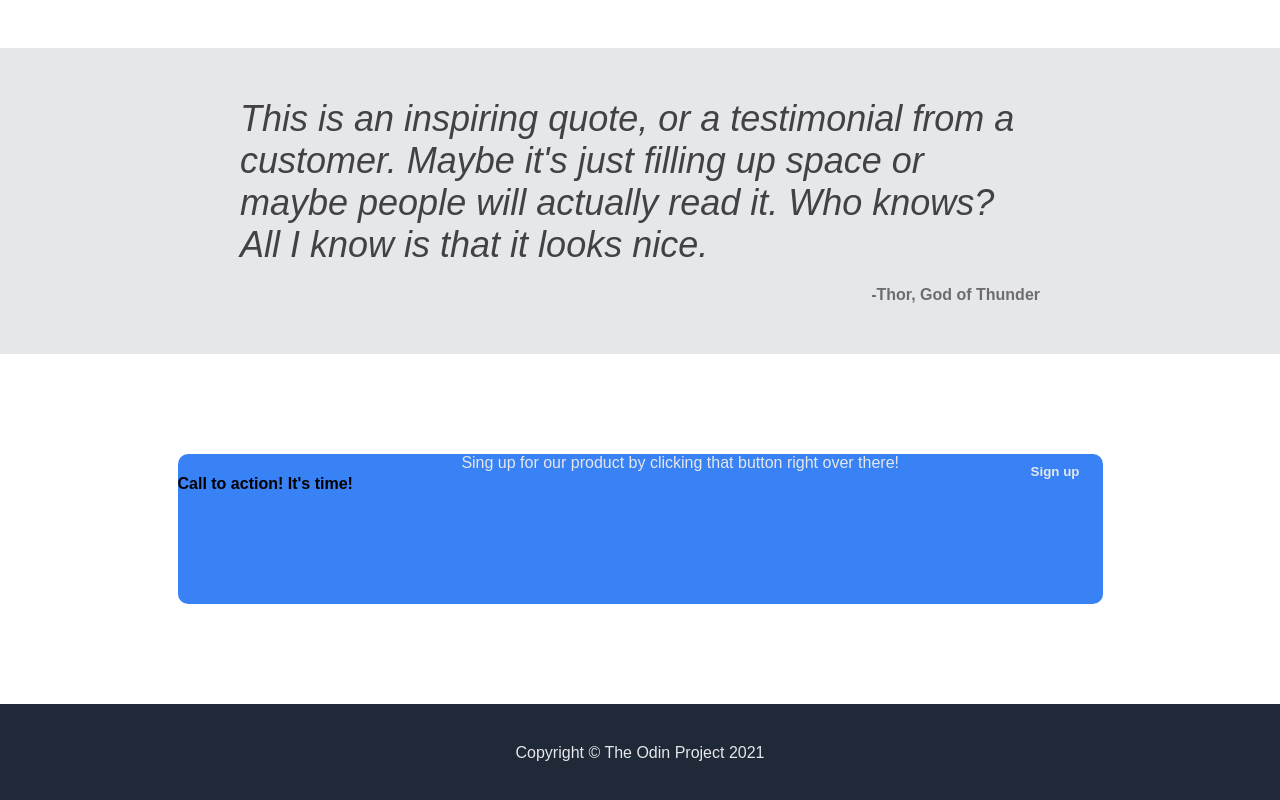
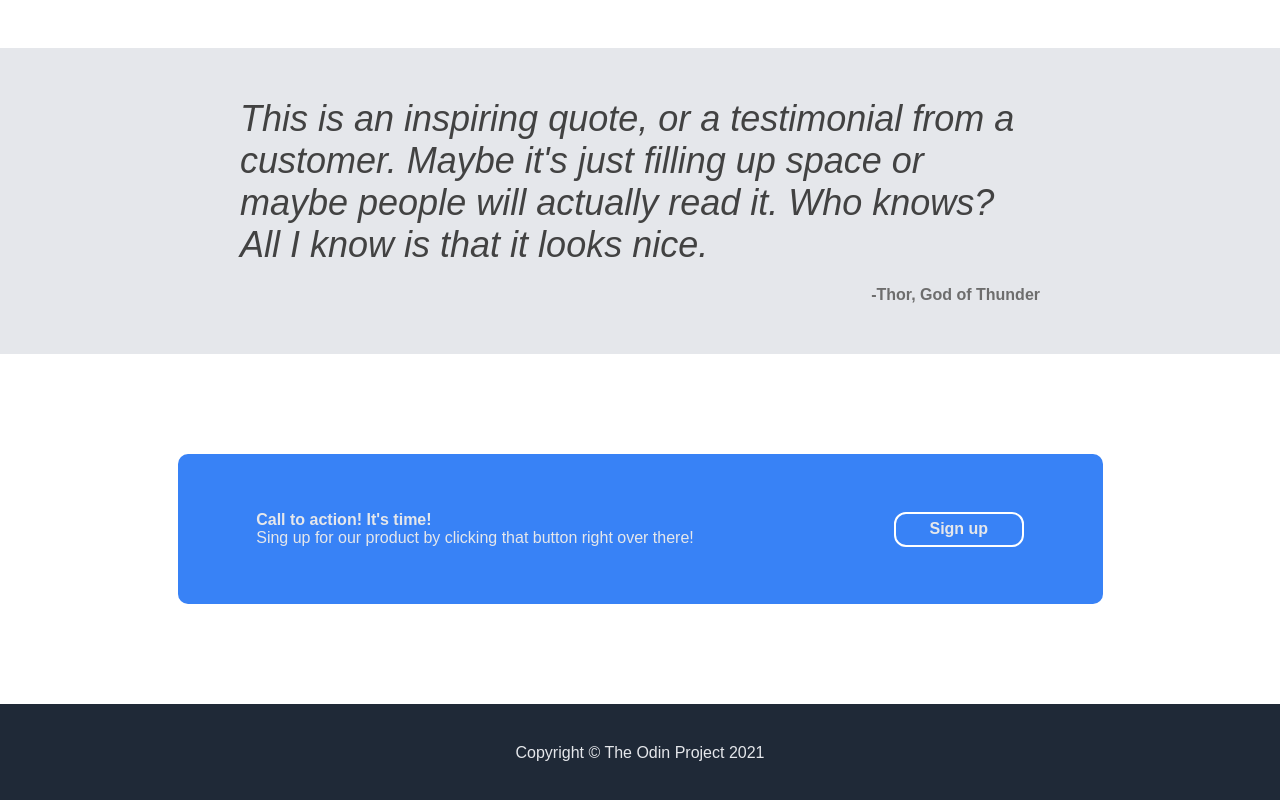
Before and after one commit to gitromantics/odinwebsitetask, a plain HTML site: page Index.html in a window 1280 px wide. Shown: the part 932-1732 px from the top of the page. Drawn offline with Linux system fonts and the light colour scheme.

Commit message:
Aligned and styled fourth section

```diff
--- a/Index.html
+++ b/Index.html
@@ -52,9 +52,11 @@
 </div>
 <div class="fourthsection">
     <div class="fourbox">
-<h4>Call to action! It's time!</h4>
-<p>Sing up for our product by clicking that button right over there!</p>
-<button class="buttonstyle">Sign up</button>
+        <div class="fourtext">
+            <h4>Call to action! It's time!</h4>
+                <p>Sing up for our product by clicking that button right over there!</p>
+        </div>
+<button class="buttonstyle2">Sign up</button>
     </div>
 </div>
 <div class="footer">
--- a/style.css
+++ b/style.css
@@ -6,7 +6,7 @@ body {
 
 }
 
-p, h2, h3, ol {
+p, h2, h3, h4, ol {
     color: #e5e7eb;
     margin: 0;
 }
@@ -162,9 +162,29 @@ color: #F9FAF8;
     border-radius: 10px;
     background-color: #3882F6;
     display: flex;
-    flex-direction: row;
-    justify-content: space-between;
+    justify-content: center;
+    align-items: center;
+    gap: 200px;
+
  }
+
+ .fourtext {
+    flex-direction: column;
+ }
+
+ .buttonstyle2 {
+    background-color: #3882F6;
+    color: #e5e7eb;
+    font-weight: 900;
+    font-size:medium;
+    width: 130px;
+    height: 35px;
+    border-radius: 12px;
+    border-color: white;
+    border-style: solid;
+ }
+
+
 
   /* Fifth section */
   .footer {
```
